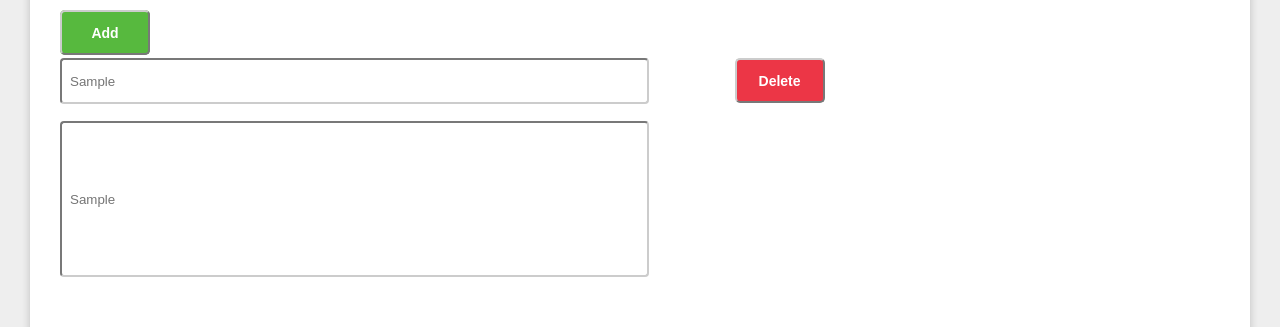
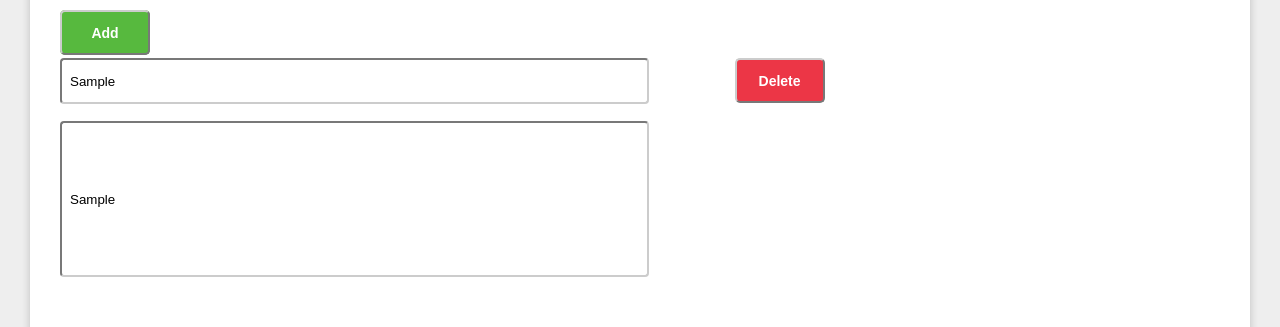
Before and after one commit to VartanyanE/DISQO, a React (Create React App) app in the folder client/: page / in a window 1280 px wide. Both pictures are taken after typing "Sample", "Sample", "Sample" into the empty fields and a click on the button "Add". Shown: the part 424-751 px from the top of the page. Built offline with nearby package versions, Linux system fonts and the light colour scheme.

Commit message:
input value

```diff
--- a/client/src/pages/Notepad.js
+++ b/client/src/pages/Notepad.js
@@ -9,7 +9,7 @@ const Notepad = () => {
     const [noteTitle, setNoteTitle] = useState("");
     const [persistNoteTitle, setPersistNoteTitle] = useState("")
     const [note, setNote] = useState("");
-    const [persistNote, setPersistNote] = useState("");
+    const [persistNote, setPersistNote] = useState([]);
 
 
 
@@ -39,6 +39,7 @@ const Notepad = () => {
 
       const submitNote = async (event) => {
           event.preventDefault();
+          const notes = [];
           await setPersistNoteTitle(noteTitle);
           await setPersistNote(note);
           await localStorage.setItem("noteTitle", noteTitle);
@@ -60,6 +61,7 @@ const Notepad = () => {
 
             <input
               className="input-title"
+              maxLength={255}
               placeholder="My notepad title..."
               value={notepadTitle}
               onChange={(e) => setNotepadTitle(e.target.value)}
@@ -98,7 +100,7 @@ const Notepad = () => {
 
           <div className="first-note-title">
             {persistNoteTitle ? (
-              <input className="input-title" placeholder={persistNoteTitle} />
+              <input className="input-title" value={persistNoteTitle} />
             ) : (
               ""
             )}
@@ -112,7 +114,7 @@ const Notepad = () => {
           </div>
           <div className="first-note">
             {persistNoteTitle ? (
-              <input className="input-note" placeholder={persistNote} />
+              <input className="input-note" value={persistNote} />
             ) : (
               ""
             )}
```
